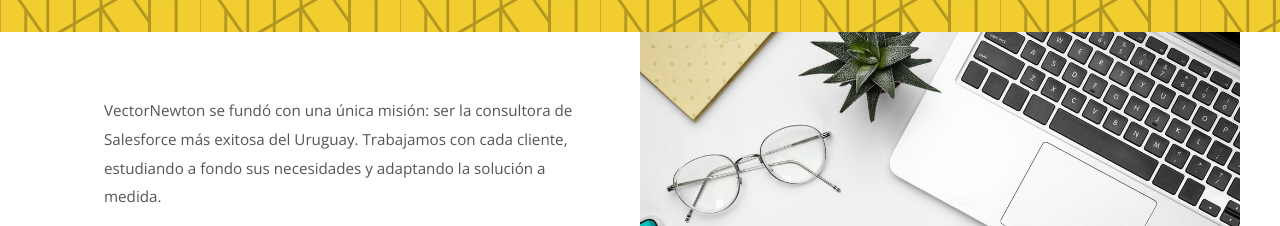
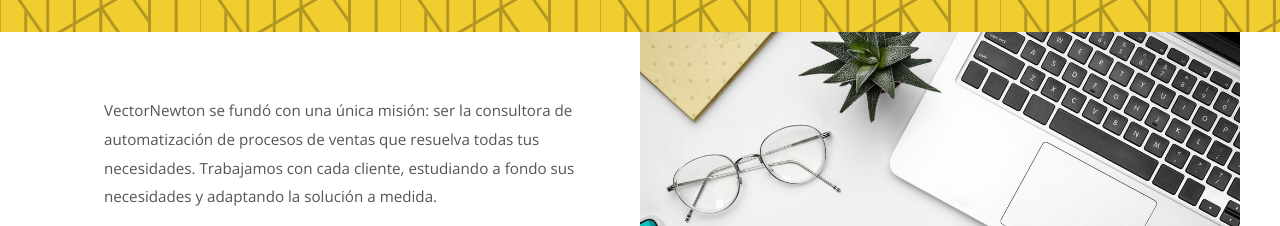
Before and after one commit to elgorra/vectornewton-site, a plain HTML site: page index.html in a window 1280 px wide. Shown: the part 711-937 px from the top of the page. Drawn offline with nearby package versions, Linux system fonts and the light colour scheme.

Commit message:
Update mission statement in quienes somos

```diff
--- a/index.html
+++ b/index.html
@@ -253,7 +253,7 @@
   <div class="content" style="padding:0;">
     <div class="quienes-grid">
       <div class="quienes-text" style="padding: 4rem 4rem 4rem 5vw;">
-        <p>VectorNewton se fundó con una única misión: ser la consultora de Salesforce más exitosa del Uruguay. Trabajamos con cada cliente, estudiando a fondo sus necesidades y adaptando la solución a medida.</p>
+        <p>VectorNewton se fundó con una única misión: ser la consultora de automatización de procesos de ventas que resuelva todas tus necesidades. Trabajamos con cada cliente, estudiando a fondo sus necesidades y adaptando la solución a medida.</p>
         <p>Contactanos y danos la oportunidad de demostrarte la pasión que ponemos en cada cosa que hacemos.</p>
         <div class="badges">
           <img src="images/salesforce_consultant_badge.avif" alt="Sales Cloud Consultant" />
```
